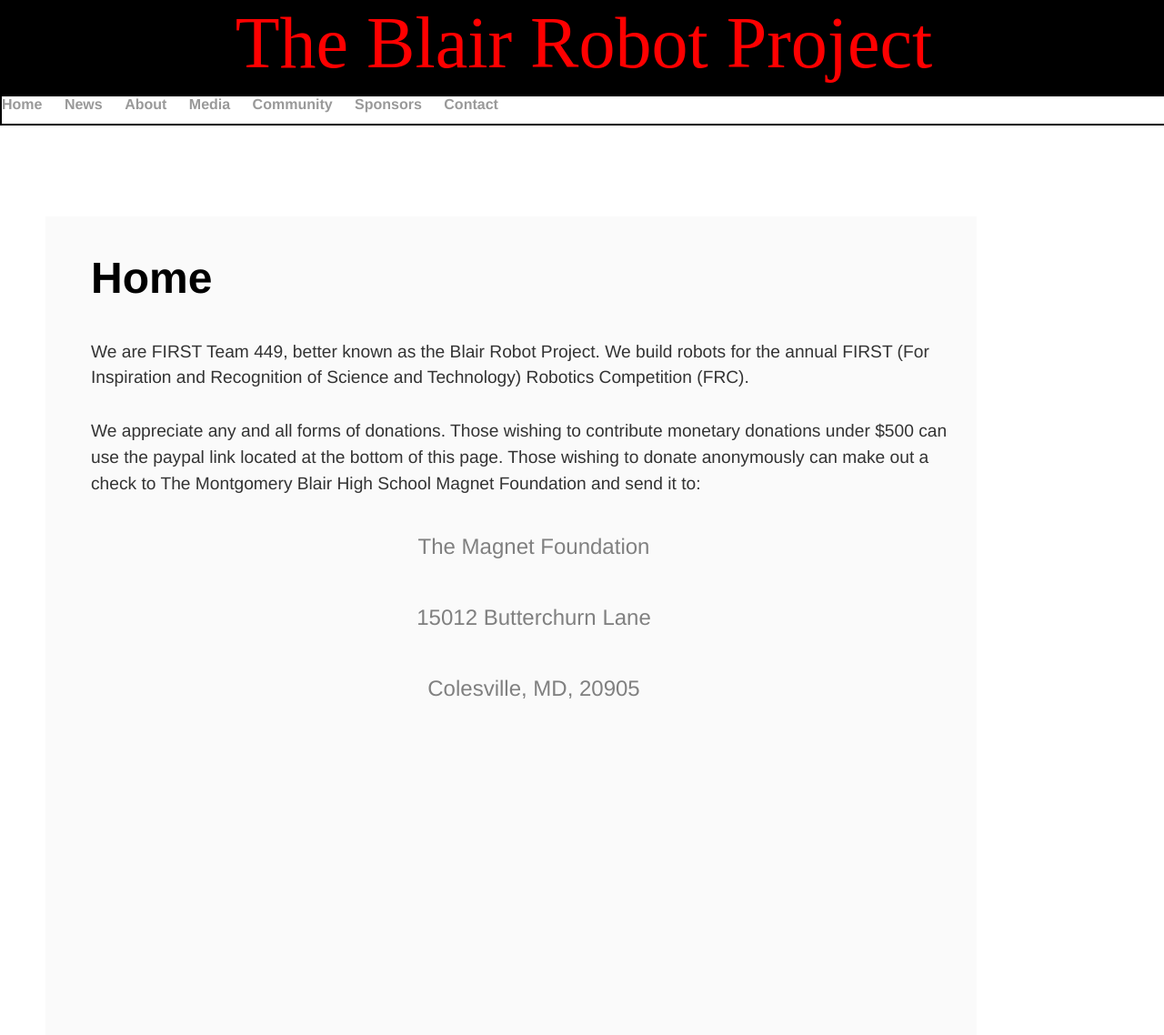
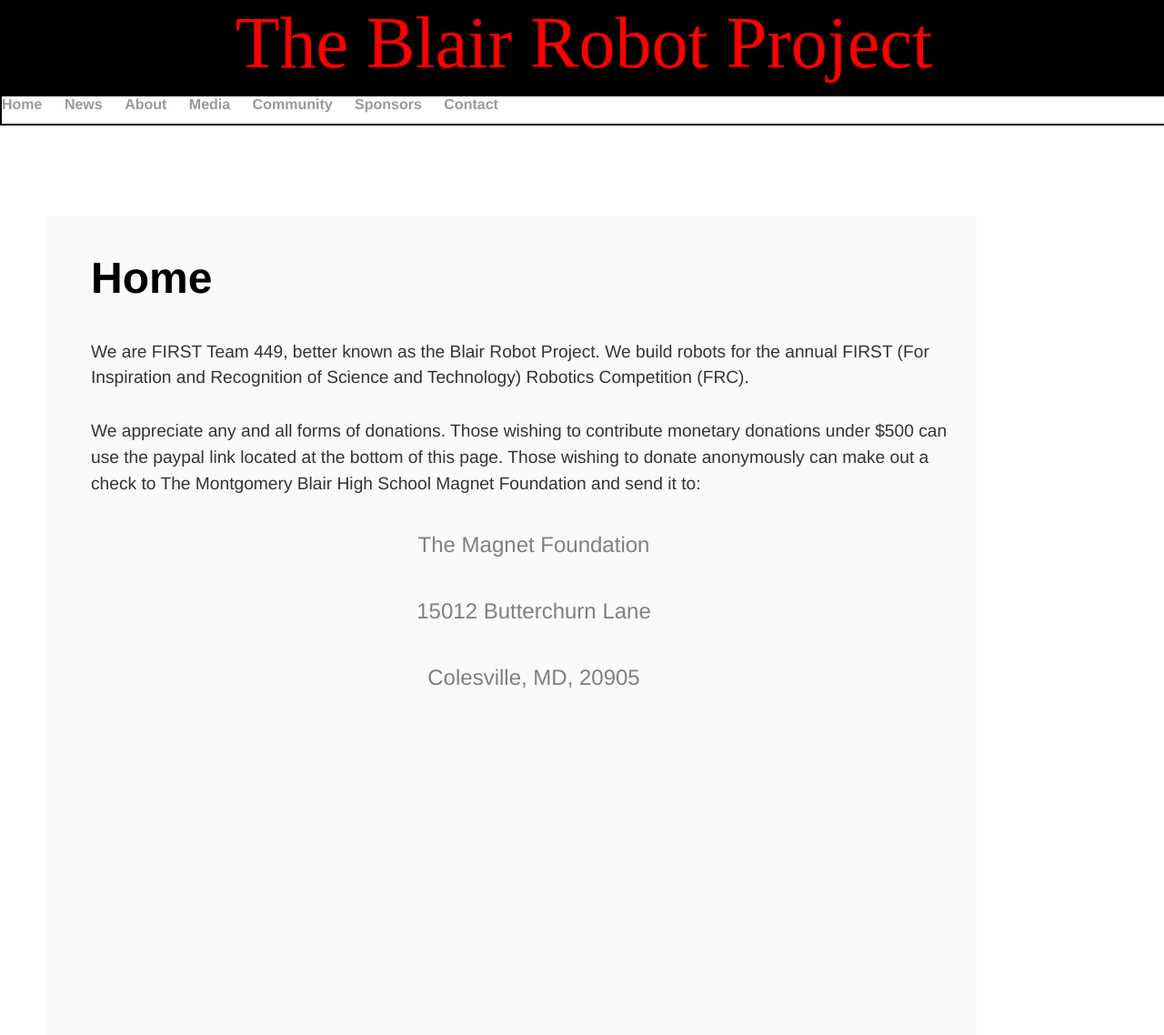
Before and after one commit to mouseythemouse/blair-robot-project.github.io, a Jekyll site: the page built from index.html, in a window 1280 px wide. Shown: the whole page at 91% size. Built offline with Jekyll 4.4.1, drawn with Linux system fonts in a browser that asks for light colours.

Commit message:
Update main.css

```diff
--- a/css/main.css
+++ b/css/main.css
@@ -88,8 +88,6 @@
 .donations p {
     text-align: center;
     color: gray;
-    line-height: 2em;
+    line-height: 1.8em;
     font-size: 1.5em;
-
-
 }
```
